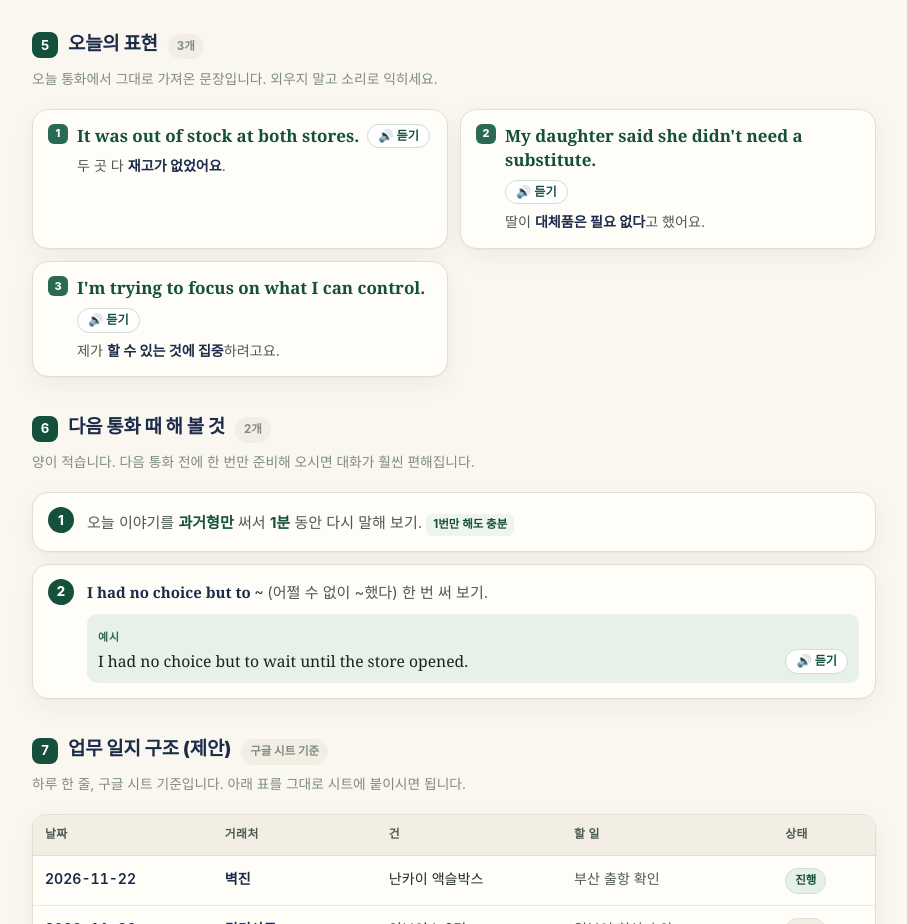
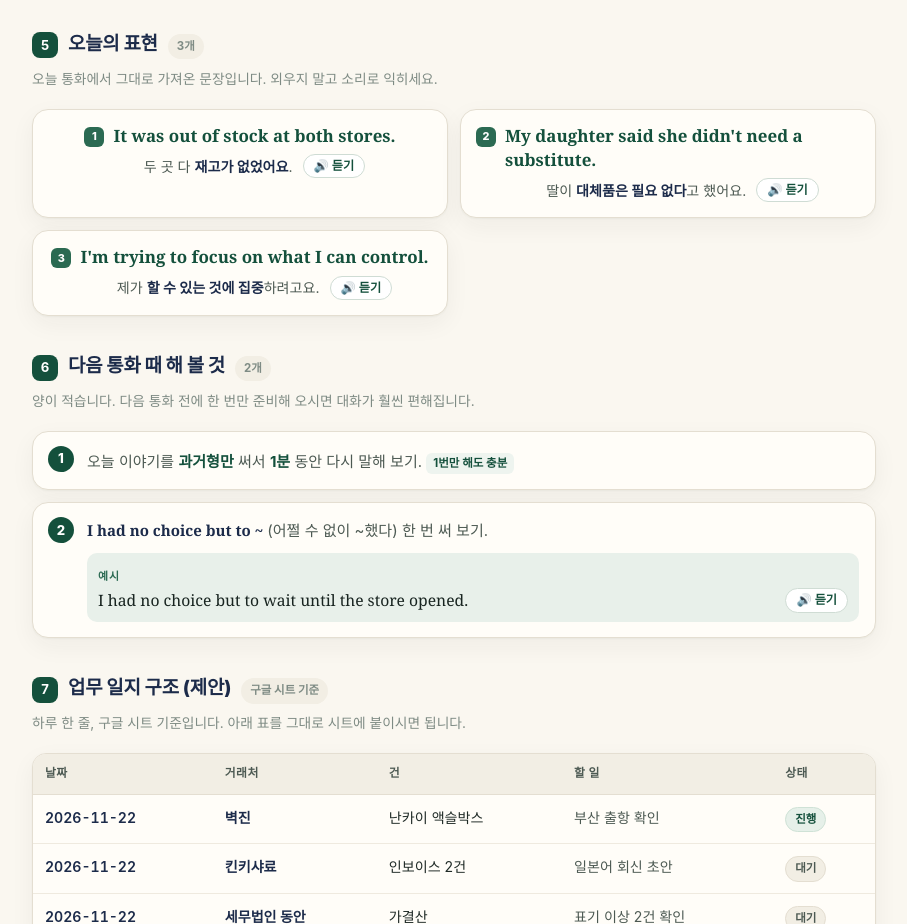
Before and after one commit to Jeongwuk-Ko/jwko260407, a plain HTML site: page english/2026-11-22.html in a window 1280 px wide. Shown: the part 2900-3824 px from the top of the page, without its empty margins (186-1093 px from the left). Drawn offline with Linux system fonts and the light colour scheme.

Commit message:
표현 카드 레이아웃 정리 — 듣기 버튼 위치 통일

```diff
--- a/english/2026-11-22.html
+++ b/english/2026-11-22.html
@@ -251,13 +251,16 @@
     background:var(--paper);border:1px solid var(--line);border-radius:var(--radius);
     box-shadow:var(--shadow);padding:14px 15px;display:flex;flex-direction:column;gap:6px;
   }
+  .expr-body{display:flex;flex-direction:column;gap:6px}
   .expr-head{display:flex;align-items:flex-start;gap:9px}
   .expr-head .speak-target{flex:1 1 auto;min-width:0}
   .expr-head .say,.expr-head .expr-en{flex:0 1 auto}
+  .expr-foot{display:flex;align-items:center;justify-content:space-between;gap:10px}
   .expr-no{
     flex:0 0 auto;
     font-size:.68rem;font-weight:800;color:#fff;background:var(--green-mid);
     width:20px;height:20px;border-radius:6px;display:grid;place-items:center;line-height:1;
+    margin-top:3px;
   }
   .expr-en{
     margin:0;font-family:"Iowan Old Style",Georgia,"Times New Roman",serif;
@@ -265,6 +268,7 @@
   }
   .expr-ko{margin:0;padding-left:29px;font-size:.88rem;color:var(--ink-soft)}
   .expr-ko b{color:var(--navy)}
+  .expr-foot .speak{margin-bottom:1px}
 
   /* ---------- tasks ---------- */
   .tasks{list-style:none;counter-reset:t;margin:0;padding:0;display:flex;flex-direction:column;gap:12px}
@@ -695,31 +699,37 @@
 
     <ul class="expr-grid">
       <li class="expr">
-        <div class="expr-head"><span class="expr-no">1</span>
-          <div class="speak-target">
+        <div class="speak-target expr-body">
+          <div class="expr-head"><span class="expr-no">1</span>
             <p class="expr-en" lang="en">It was out of stock at both stores.</p>
+          </div>
+          <div class="expr-foot">
+            <p class="expr-ko">두 곳 다 <b>재고가 없었어요</b>.</p>
             <button class="speak" type="button" aria-label="표현 듣기">🔊 듣기</button>
           </div>
         </div>
-        <p class="expr-ko">두 곳 다 <b>재고가 없었어요</b>.</p>
       </li>
       <li class="expr">
-        <div class="expr-head"><span class="expr-no">2</span>
-          <div class="speak-target">
+        <div class="speak-target expr-body">
+          <div class="expr-head"><span class="expr-no">2</span>
             <p class="expr-en" lang="en">My daughter said she didn't need a substitute.</p>
+          </div>
+          <div class="expr-foot">
+            <p class="expr-ko">딸이 <b>대체품은 필요 없다</b>고 했어요.</p>
             <button class="speak" type="button" aria-label="표현 듣기">🔊 듣기</button>
           </div>
         </div>
-        <p class="expr-ko">딸이 <b>대체품은 필요 없다</b>고 했어요.</p>
       </li>
       <li class="expr">
-        <div class="expr-head"><span class="expr-no">3</span>
-          <div class="speak-target">
+        <div class="speak-target expr-body">
+          <div class="expr-head"><span class="expr-no">3</span>
             <p class="expr-en" lang="en">I'm trying to focus on what I can control.</p>
+          </div>
+          <div class="expr-foot">
+            <p class="expr-ko">제가 <b>할 수 있는 것에 집중</b>하려고요.</p>
             <button class="speak" type="button" aria-label="표현 듣기">🔊 듣기</button>
           </div>
         </div>
-        <p class="expr-ko">제가 <b>할 수 있는 것에 집중</b>하려고요.</p>
       </li>
     </ul>
   </section>
```
